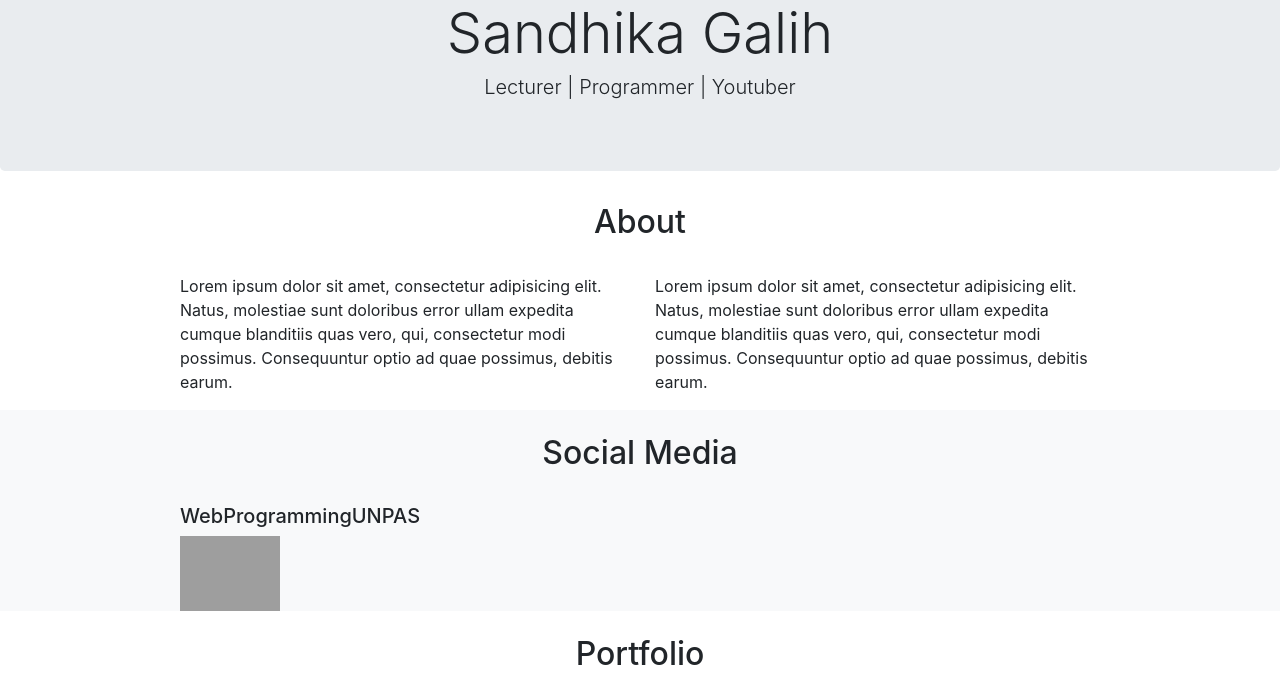
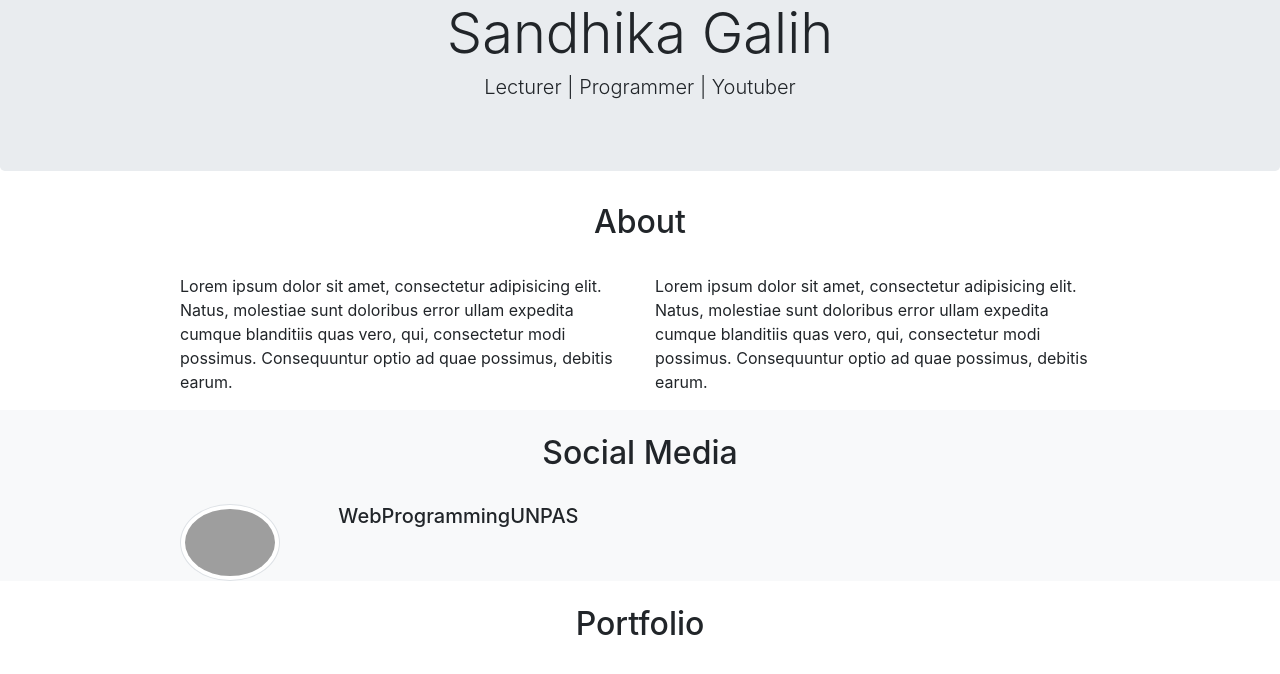
Before and after one commit to fitratulaini/rest-api-one, a PHP site: page / in a window 1280 px wide. Shown: the part 374-1048 px from the top of the page. Run offline with PHP 8.4, Linux system fonts and the light colour scheme; grey boxes are pictures that could not be loaded.

Commit message:
Perbarui tampilan bagian media sosial dengan menambahkan struktur kolom untuk gambar profil dan nama akun

```diff
--- a/wpu-portofolio/index.php
+++ b/wpu-portofolio/index.php
@@ -79,8 +79,14 @@
 
         <div class="row justify-content-center">
           <div class="col-md-5">
-            <h5>WebProgrammingUNPAS</h5>
-            <img src ="img/profile1.png" width="100">
+            <div class="row">
+              <div class="col-md-4">
+                <img src ="img/profile1.png" width="100" class="rounded-circle img-thumbnail">
+              </div>
+              <div class="col-md-8">
+                <h5>WebProgrammingUNPAS</h5>
+              </div>
+            </div>
           </div>
           <div class="col-md-5"></div>
         </div>
```
